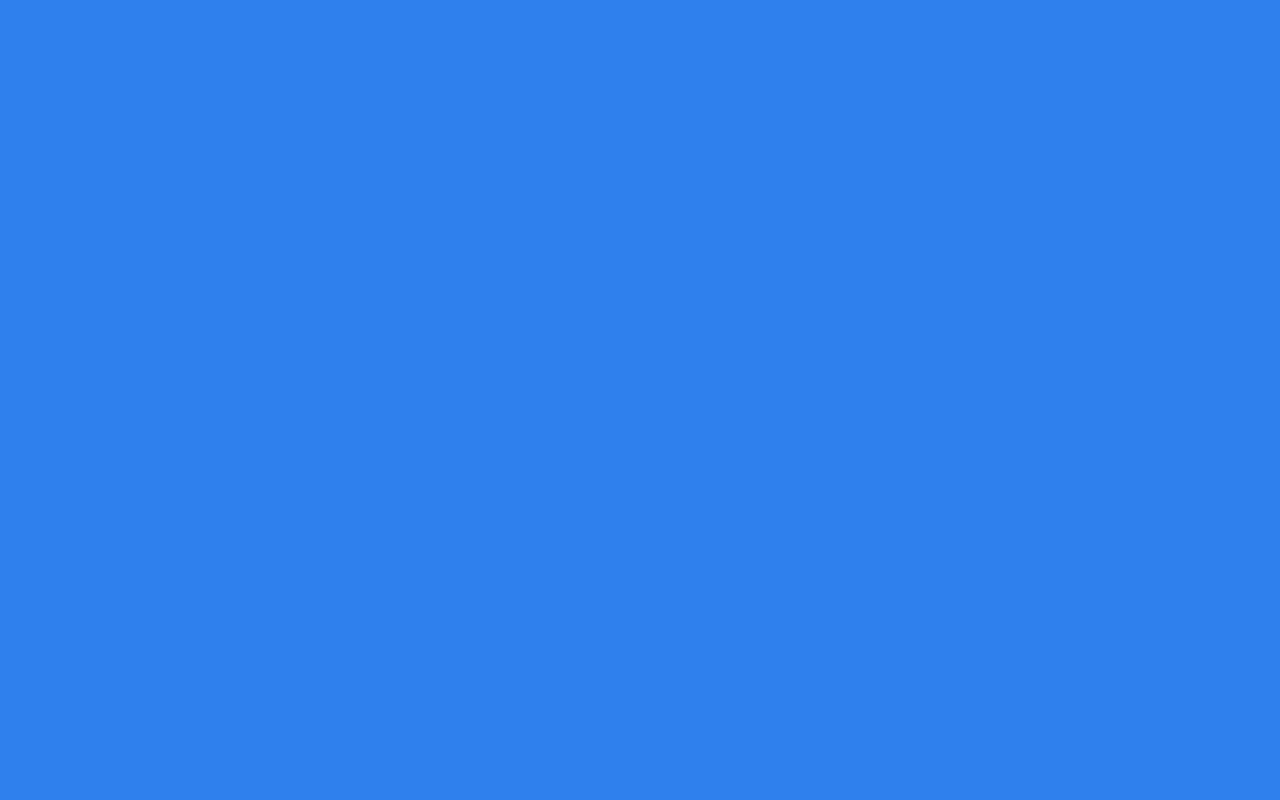
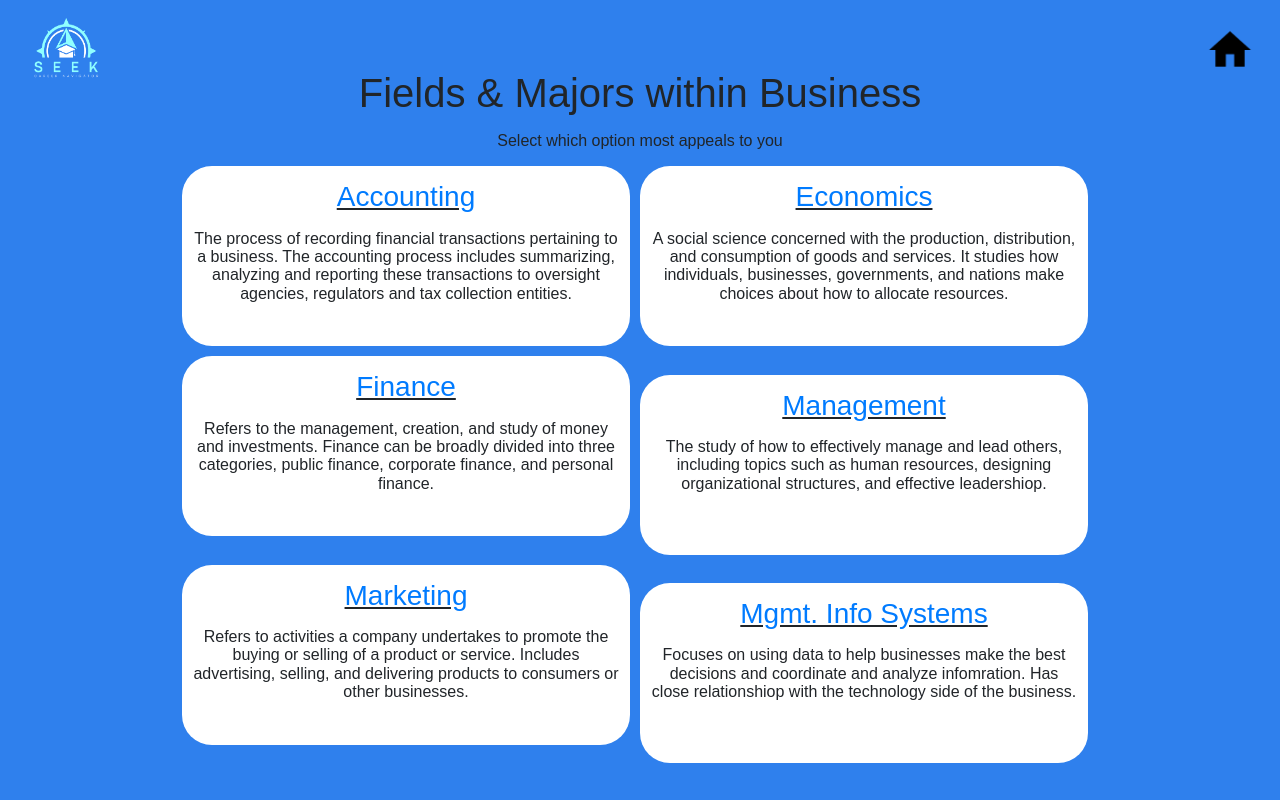
Before and after one commit to ftan95/Seek-Career-Nagivator, an Angular app in the folder h4h-project/: page /business in a window 1280 px wide. Before the commit this address led to /. Built offline with nearby package versions, Linux system fonts and the light colour scheme.

Commit message:
category and business done

```diff
--- a/h4h-project/src/app/app.module.ts
+++ b/h4h-project/src/app/app.module.ts
@@ -27,10 +27,17 @@ const routes: Routes = [
     }
   },
   {
-    path: 'explore',
+    path: 'category',
     component: CategoryComponent,
     data: {
-      title: 'Explore'
+      title: 'Category'
+    }
+  },
+  {
+    path: 'business',
+    component: BusinessComponent,
+    data: {
+      title: 'Business'
     }
   },
   {
--- a/h4h-project/src/app/business/business.component.html
+++ b/h4h-project/src/app/business/business.component.html
@@ -1 +1,52 @@
-<p>business works!</p>
+<html>
+    <div style="display:inline;">
+        <img src="../../assets/Logo.png" width="130" height="100">
+        <img src="../../assets/home.png" width="50" height="50" style="float:right; margin:25px">
+        <div class="title">
+            <p id="title">Fields & Majors within Business</p>
+            <p style="font-size: 16px;">Select which option most appeals to you</p>
+        </div>
+    </div>
+    <div class="inarow">
+        <div class="contentblock">
+            <p class="contenttitle"><u><a routerLink="/survey">Accounting</a></u></p>
+            <p class="blockcontent">
+                The process of recording financial transactions pertaining to a business. The accounting process includes summarizing, analyzing and reporting these transactions to oversight agencies, regulators and tax collection entities.
+            </p>
+        </div>
+        <div class="contentblock">
+            <p class="contenttitle"><u><a routerLink="/category">Economics</a></u></p>
+            <p class="blockcontent">
+                A social science concerned with the production, distribution, and consumption of goods and services. It studies how individuals, businesses, governments, and nations make choices about how to allocate resources.
+            </p>
+        </div>
+    </div>
+    <div class="inarow">
+        <div class="contentblock">
+            <p class="contenttitle"><u><a routerLink="/search">Finance</a></u></p>
+                <p class="blockcontent">
+                    Refers to the management, creation, and study of money and investments. Finance can be broadly divided into three categories, public finance, corporate finance, and personal finance.
+                </p>
+        </div>
+        <div class="contentblock">
+            <p class="contenttitle"><u><a routerLink="/survey">Management</a></u></p>
+            <p class="blockcontent">
+                The study of how to effectively manage and lead others, including topics such as human resources, designing organizational structures, and effective leadershiop.
+            </p>
+        </div>
+    </div>
+    <div class="inarow">
+        <div class="contentblock">
+            <p class="contenttitle"><u><a routerLink="/category">Marketing</a></u></p>
+            <p class="blockcontent">
+                Refers to activities a company undertakes to promote the buying or selling of a product or service. Includes advertising, selling, and delivering products to consumers or other businesses.
+            </p>
+        </div>
+        <div class="contentblock">
+            <p class="contenttitle"><u><a routerLink="/search">Mgmt. Info Systems</a></u></p>
+                <p class="blockcontent">
+                    Focuses on using data to help businesses make the best decisions and coordinate and analyze infomration. Has close relationshiop with the technology side of the business.
+                </p>
+        </div>
+    </div>
+</html>
--- a/h4h-project/src/app/business/business.component.scss
+++ b/h4h-project/src/app/business/business.component.scss
@@ -0,0 +1,31 @@
+.title{
+    width:600px;
+    text-align: center;
+    margin: auto;
+    margin-top: -30px;
+}
+#title{
+    font-size: 40px;
+}
+.contentblock{
+    background-color: white;
+    width: 35%;
+    height:180px;
+    border-radius: 30px;
+    margin-right: 10px;
+    display: inline-block;
+}
+.contenttitle{
+    font-size: 28px;
+    text-align: center;
+    padding-top: 15px;
+}
+.blockcontent{
+    font-size: 16px;
+    margin:10px;
+}
+.inarow{
+    margin-bottom: 10px;
+    vertical-align:top;
+    text-align: center;
+}
--- a/h4h-project/src/app/business/business.component.ts
+++ b/h4h-project/src/app/business/business.component.ts
@@ -1,4 +1,5 @@
 import { Component, OnInit } from '@angular/core';
+import {Router} from '@angular/router';
 
 @Component({
   selector: 'app-business',
@@ -7,7 +8,7 @@ import { Component, OnInit } from '@angular/core';
 })
 export class BusinessComponent implements OnInit {
 
-  constructor() { }
+  constructor(private readonly route: Router) { }
 
   ngOnInit(): void {
   }
--- a/h4h-project/src/app/category/category.component.html
+++ b/h4h-project/src/app/category/category.component.html
@@ -1 +1,30 @@
-<p>category works!</p>
+<html>
+    <div style="display:inline;">
+        <img src="../../assets/Logo.png" width="130" height="100">
+        <img src="../../assets/home.png" width="50" height="50" style="float:right; margin:25px">
+        <div class="title">
+            <p id="title">Select a Category</p>
+            <p style="font-size: 16px;">Select which option most appeals to you</p>
+        </div>
+    </div>
+    <div class="contentblock">
+        <p class="contenttitle"><u><a routerLink="/survey">Engineering</a></u></p>
+        <p class="blockcontent">
+            Develop new products by recording and analyzing performance and material parts for testing. Play an essential role in your business during the processes of product development and maintenance.
+        </p>
+    </div>
+    <div class="contentblock">
+        <p class="contenttitle"><u><a routerLink="/category">Arts & Sciences</a></u></p>
+        <p class="blockcontent">
+            Contains field in the liberal arts, soft sciences, and hard sciences. These paths require creativity and critical thought, and include a large variety of arts and science pathways.
+        </p>
+
+    </div>
+    <div class="contentblock">
+        <p class="contenttitle"><u><a routerLink="/business">Business</a></u></p>
+            <p class="blockcontent">
+                Involve the fields that relate to the business world, including finance, marketing, economics, accounting, information systems, and more. These functions work together to ensure businesses are healthy and profitable.
+            </p>
+
+    </div>
+</html>
--- a/h4h-project/src/app/category/category.component.scss
+++ b/h4h-project/src/app/category/category.component.scss
@@ -0,0 +1,26 @@
+.title{
+    width:400px;
+    text-align: center;
+    margin: auto;
+    margin-top: -30px;
+}
+#title{
+    font-size: 40px;
+}
+.contentblock{
+    background-color: white;
+    width: 50%;
+    height:150px;
+    border-radius: 30px;
+    margin: auto;
+    margin-bottom: 10px;
+}
+.contenttitle{
+    font-size: 28px;
+    text-align: center;
+    padding-top: 15px;
+}
+.blockcontent{
+    font-size: 16px;
+    margin:10px;
+}
--- a/h4h-project/src/app/options/options.component.html
+++ b/h4h-project/src/app/options/options.component.html
@@ -14,7 +14,7 @@
         </p>
     </div>
     <div class="contentblock">
-        <p class="contenttitle"><u><a routerLink="/explore">Explore Career Paths</a></u></p>
+        <p class="contenttitle"><u><a routerLink="/category">Explore Career Paths</a></u></p>
         <p class="blockcontent">
             Choose options that sound interesting to you, that start with major categories, then breaks down into individual career paths based on your selection. Choose this if you have some idea of what you may be interested in.
         </p>
--- a/h4h-project/src/app/options/options.component.scss
+++ b/h4h-project/src/app/options/options.component.scss
@@ -18,7 +18,7 @@
 .contenttitle{
     font-size: 28px;
     text-align: center;
-    margin-top: 10px;
+    padding-top: 15px;
 }
 .blockcontent{
     font-size: 16px;
```
